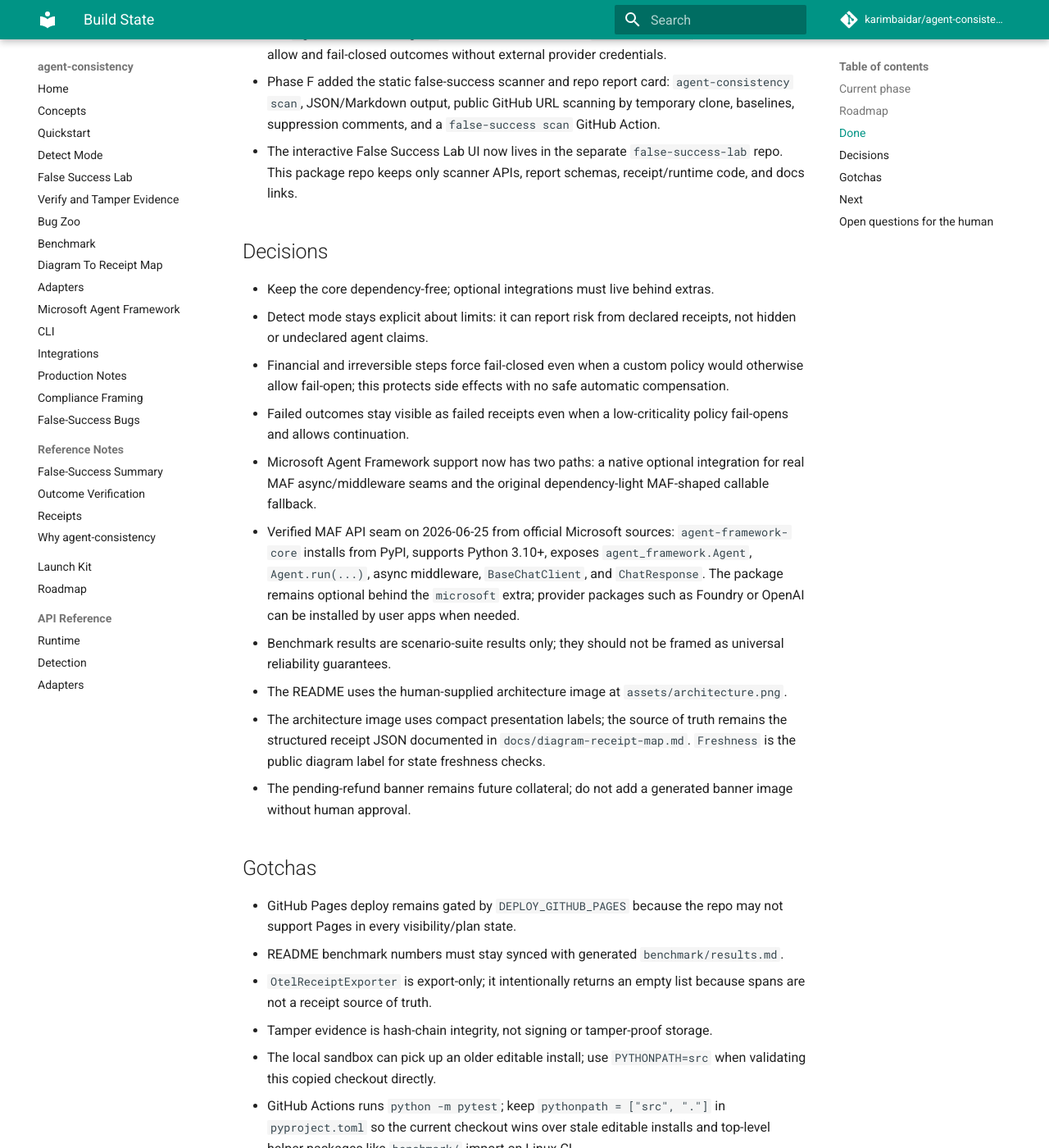
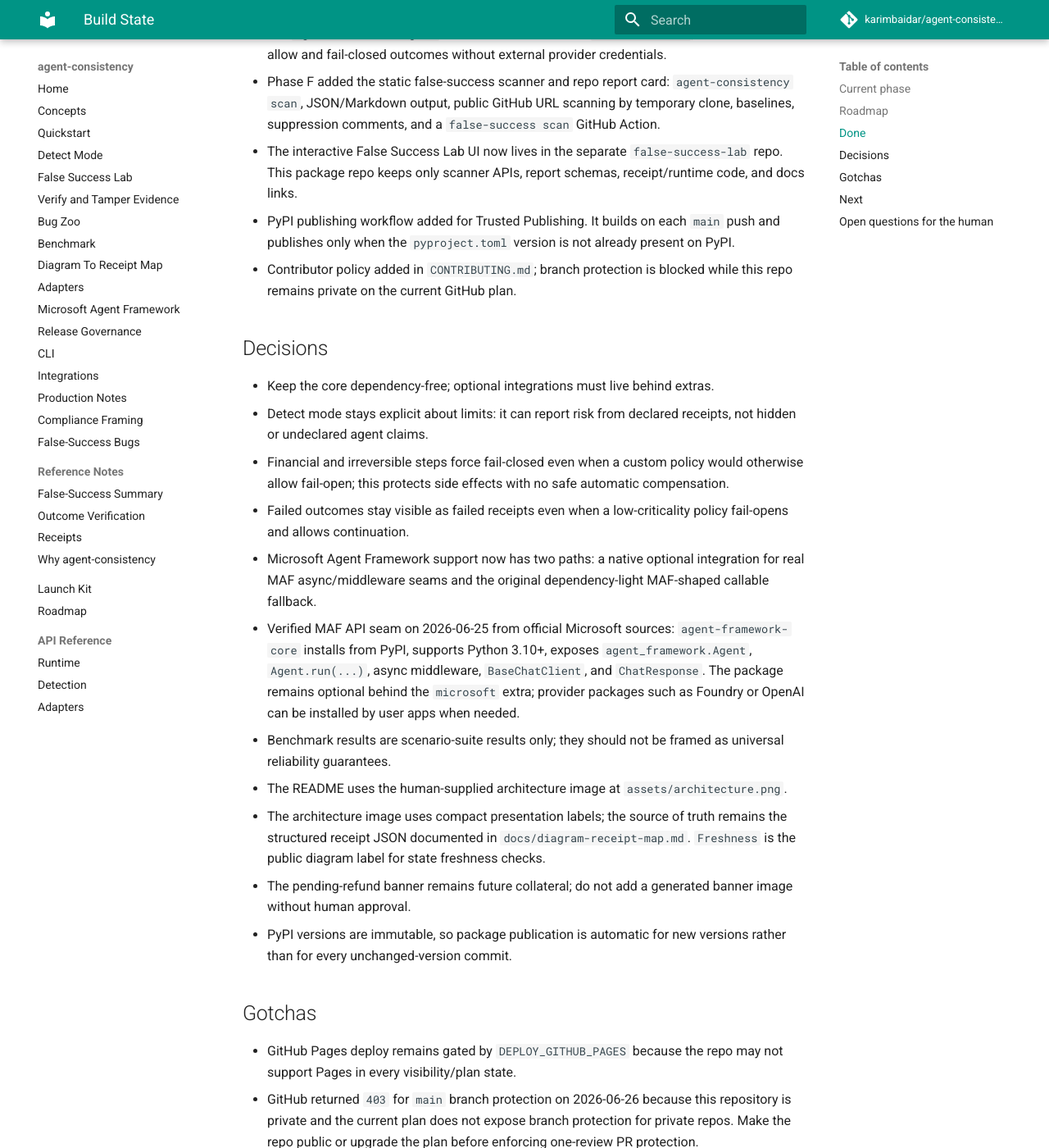
Before and after one commit to karimbaidar/agent-consistency, an MkDocs documentation site: the page built from docs/STATE.md, in a window 1280 px wide and 1400 px high, scrolled down 1477 px. Shown: the whole window at 82% size. Built offline with MkDocs 1.6.1 and Material for MkDocs 9.7.7, drawn with Linux system fonts in a browser that asks for light colours; comment, search, counter and statistics services are not loaded.

Commit message:
add trusted pypi publishing workflow

```diff
--- a/docs/STATE.md
+++ b/docs/STATE.md
@@ -58,6 +58,11 @@ Complete — phased build prompt work shipped through Phase 6.
 - The interactive False Success Lab UI now lives in the separate
   `false-success-lab` repo. This package repo keeps only scanner
   APIs, report schemas, receipt/runtime code, and docs links.
+- PyPI publishing workflow added for Trusted Publishing. It builds on each
+  `main` push and publishes only when the `pyproject.toml` version is not
+  already present on PyPI.
+- Contributor policy added in `CONTRIBUTING.md`; branch protection is blocked
+  while this repo remains private on the current GitHub plan.
 
 ## Decisions
 - Keep the core dependency-free; optional integrations must live behind extras.
@@ -86,10 +91,16 @@ Complete — phased build prompt work shipped through Phase 6.
   `Freshness` is the public diagram label for state freshness checks.
 - The pending-refund banner remains future collateral; do not add a generated
   banner image without human approval.
+- PyPI versions are immutable, so package publication is automatic for new
+  versions rather than for every unchanged-version commit.
 
 ## Gotchas
 - GitHub Pages deploy remains gated by `DEPLOY_GITHUB_PAGES` because the repo
   may not support Pages in every visibility/plan state.
+- GitHub returned `403` for `main` branch protection on 2026-06-26 because this
+  repository is private and the current plan does not expose branch protection
+  for private repos. Make the repo public or upgrade the plan before enforcing
+  one-review PR protection.
 - README benchmark numbers must stay synced with generated
   `benchmark/results.md`.
 - `OtelReceiptExporter` is export-only; it intentionally returns an empty list
--- a/mkdocs.yml
+++ b/mkdocs.yml
@@ -45,6 +45,7 @@ nav:
   - Diagram To Receipt Map: diagram-receipt-map.md
   - Adapters: adapters.md
   - Microsoft Agent Framework: microsoft-agent-framework.md
+  - Release Governance: release-governance.md
   - CLI: cli.md
   - Integrations: integrations.md
   - Production Notes: production.md
```
Also changed, not shown: CONTRIBUTING.md (added, +50 -0 lines), README.md (+1 -0 lines), docs/index.md (+1 -0 lines), docs/release-governance.md (added, +55 -0 lines), 1 other file.
